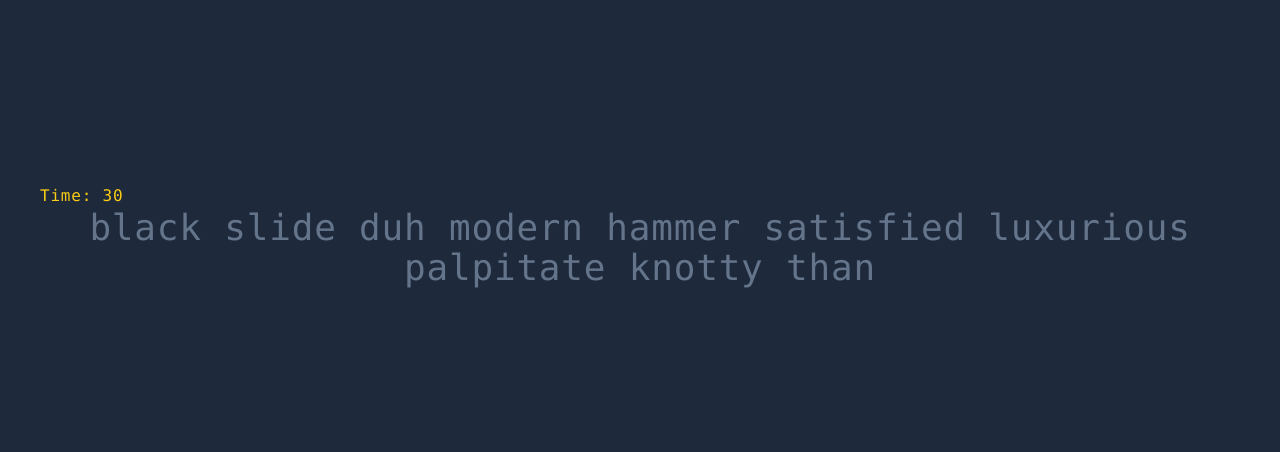
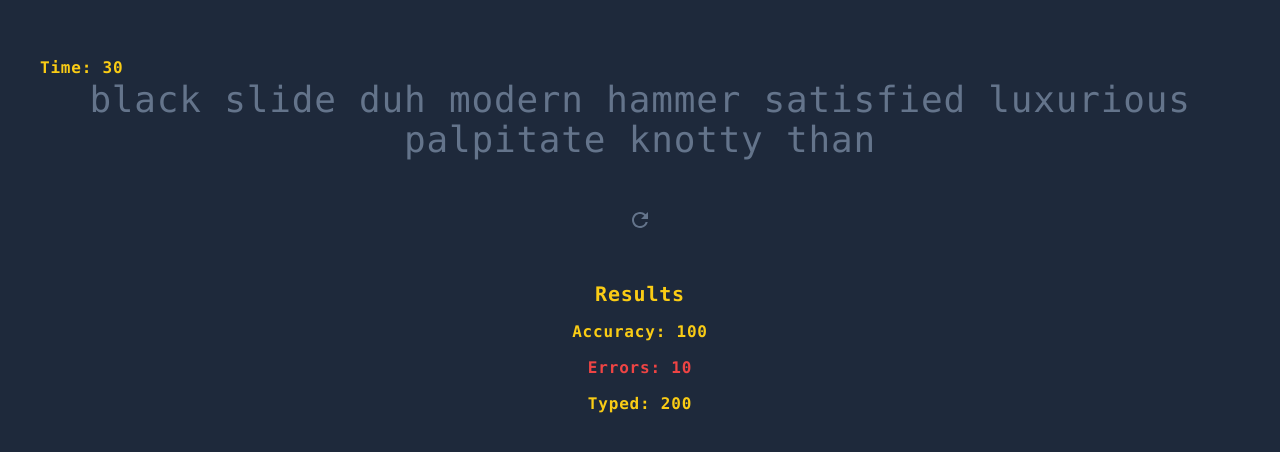
Before and after one commit to ihssmaheel-dev/thunder-type, a React (Vite) app: page / in a window 1280 px wide. Shown: the part 164-616 px from the top of the page. Built offline with nearby package versions, Linux system fonts and the light colour scheme.

Commit message:
Feat: Rendered the RestartButton and Results Components in the main component.

```diff
--- a/src/App.tsx
+++ b/src/App.tsx
@@ -1,4 +1,6 @@
 import { faker } from "@faker-js/faker"
+import RestartButton from "./components/RestartButton";
+import Results from "./components/Results";
 
 const words = faker.word.words(10);
 
@@ -7,7 +9,7 @@ const GeneratedWords = ({ words }: { words: string }) => {
 }
 
 const CountdownTimer = ({ timeLeft }: { timeLeft: number }) => {
-  return <h2 className="text-primary-400 font-medium">Time: {timeLeft}</h2>;
+  return <h2 className="text-primary-400 font-bold">Time: {timeLeft}</h2>;
 }
 
 const App = () => {
@@ -15,6 +17,16 @@ const App = () => {
     <>
       <CountdownTimer timeLeft={30}/>
       <GeneratedWords words={words}/>
+      <RestartButton
+        className={"mx-auto mt-10 text-slate-500"}
+        onRestart={() => null}
+      />
+      <Results
+        className="mt-10"
+        errors={10}
+        accuracyPercentage={100}
+        total={200}
+      />
     </>
   )
 }
```
